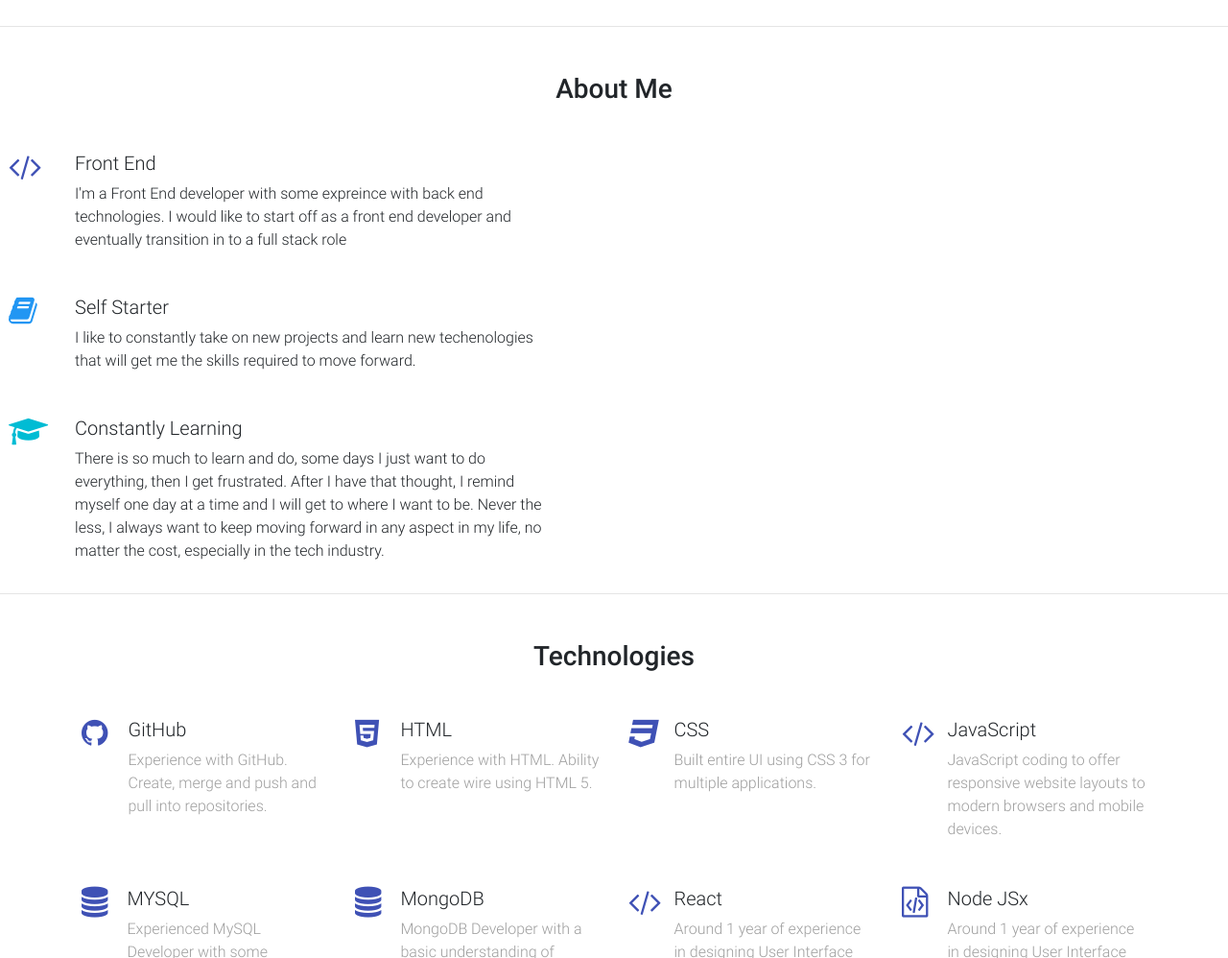
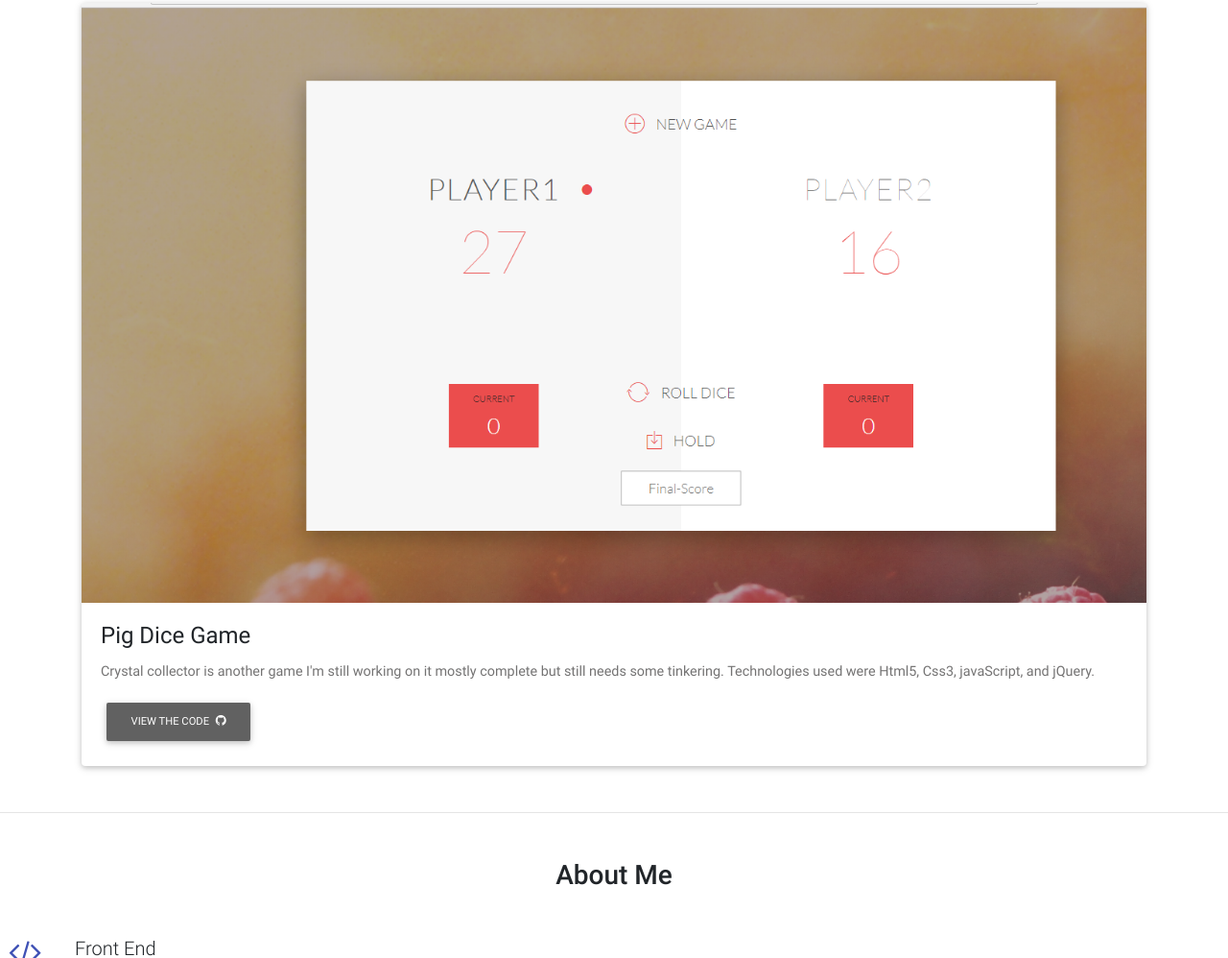
Before and after one commit to jjrivasjr1/portfolioPage, a website: page index.html in a window 1280 px wide. Shown: the part 3714-4712 px from the top of the page at 96% size. Drawn offline with Linux system fonts and the light colour scheme.

Commit message:
added new project

```diff
--- a/index.html
+++ b/index.html
@@ -183,6 +183,35 @@
               We used Bulmua for the UI, Html5, Css3, javaScript, jQuery, Ajax calls to the edemame api, and JQuery ui.</p>
             <!-- Provides extra visual weight and identifies the primary action in a set of buttons -->
             <a target="_blank" href="https://github.com/thetrebelcc/Macro-Manage" class="btn btn-grey btn-md">View the code
+                <i class="fa fa-github ml-1"></i>
+              </a>
+
+
+          </div>
+
+        </div>
+        <!-- Card -->
+
+        <!-- Card -->
+        <div class="card mb-4">
+
+          <!--Card image-->
+          <div class="view overlay">
+            <img class="card-img-top" src="img/dice.png" alt="Card image cap">
+            <a href="#!">
+              <div class="mask rgba-white-slight"></div>
+            </a>
+          </div>
+
+          <!--Card content-->
+          <div class="card-body">
+
+            <!--Title-->
+            <h4 class="card-title">Pig Dice Game</h4>
+            <!--Text-->
+            <p class="card-text">Crystal collector is another game I'm still working on it mostly complete but still needs some tinkering. Technologies used were Html5, Css3, javaScript, and jQuery.</p>
+            <!-- Provides extra visual weight and identifies the primary action in a set of buttons -->
+            <a target="_blank" href="https://github.com/jjrivasjr1/week-4-game" class="btn btn-grey btn-md">View the code
                 <i class="fa fa-github ml-1"></i>
               </a>
 
```
Also changed, not shown: img/dice.png (added).
